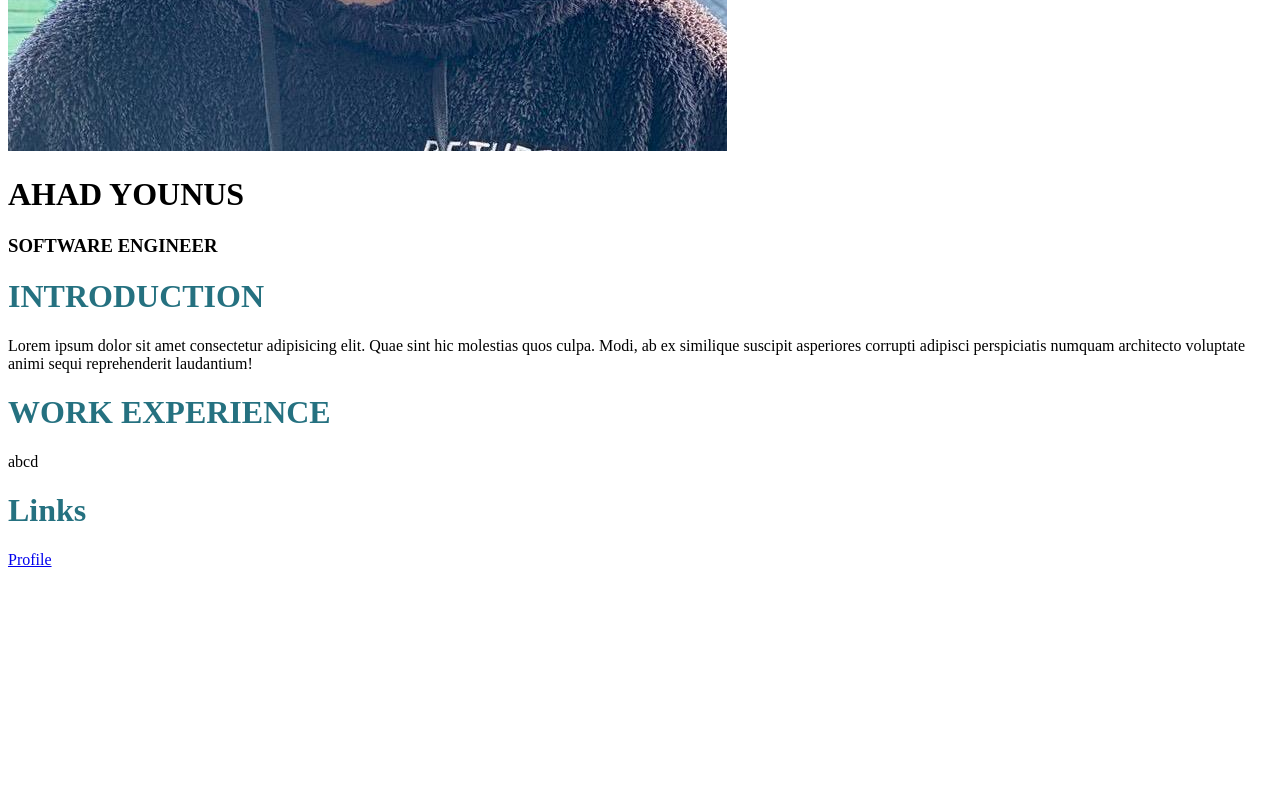
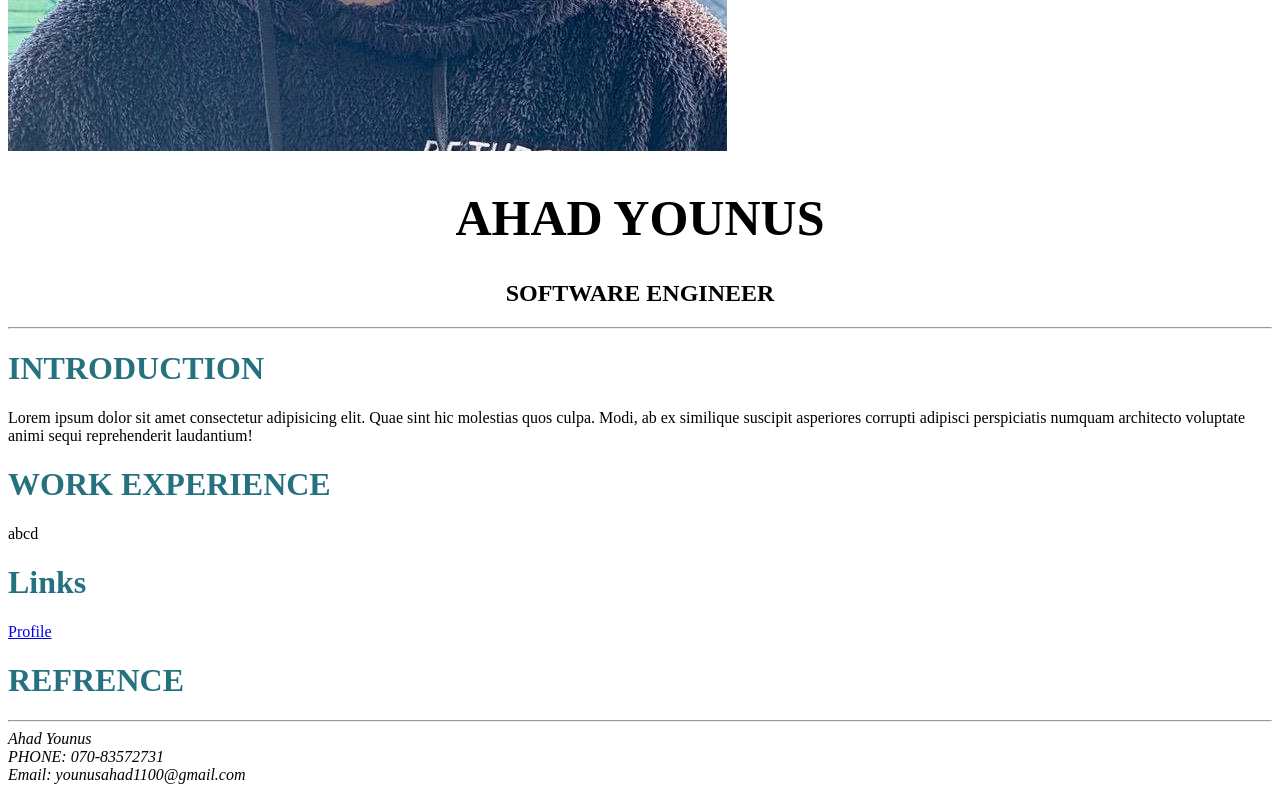
Before and after one commit to Ahad-Younus12/Learning-HTML, a plain HTML site: page 01-Basics/index.html in a window 1280 px wide. Shown: the part 584-1384 px from the top of the page. Before the commit the page ends 1169 px from the top, so only its background shows below. Drawn offline with Linux system fonts and the light colour scheme.

Commit message:
Headings~Colors

```diff
--- a/01-Basics/index.html
+++ b/01-Basics/index.html
@@ -8,8 +8,9 @@
 <body>
 <p>
     <img src="/Images/profile.jpg" alt="Profile" width="" height="">
-    <h1>AHAD YOUNUS</h1>
-    <h3>SOFTWARE ENGINEER</h3>
+    <h1 style="font-size: 50px;text-align: center; ">AHAD YOUNUS</h1>
+    <h2 style="text-align: center;">SOFTWARE ENGINEER</h2>
+    <hr>
 
     <p>
         <h1 style="color: #257180;">INTRODUCTION</h1>
@@ -32,6 +33,14 @@
        </p>
 
      </p>
+     <p>
+        <h1 style="color: #257180;">REFRENCE</h1> <hr>
+        <address>
+            Ahad Younus <br>
+            PHONE: 070-83572731 <br>
+            Email: younusahad1100@gmail.com
+        </address>
+     </p>
 
 
 </p>
```
